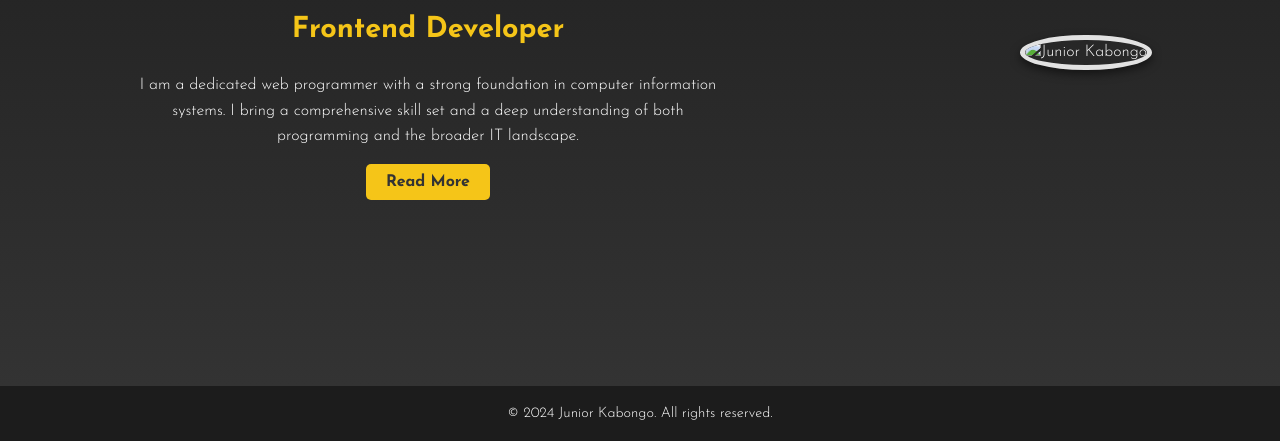
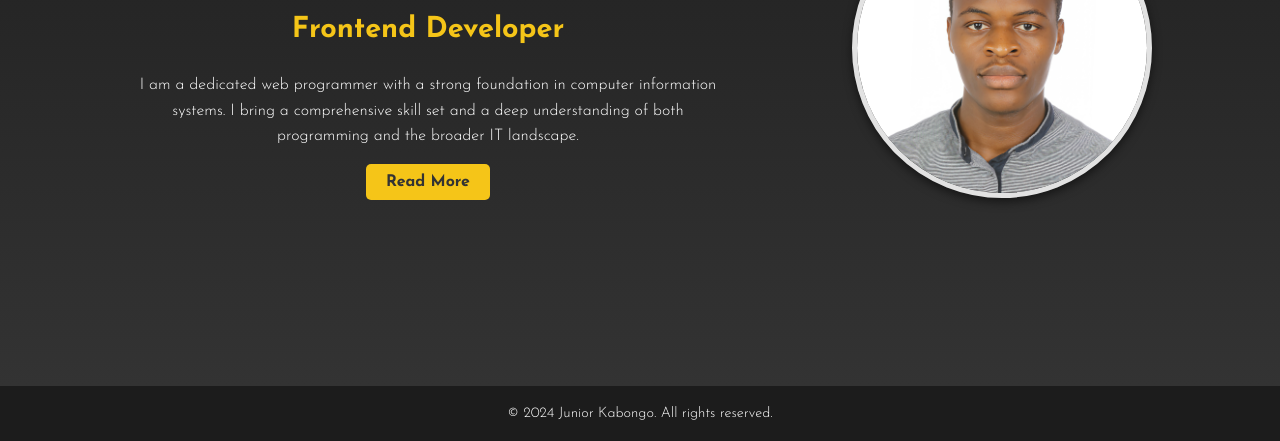
Before and after one commit to bob-jr-kab/Portfolio, a plain HTML site: page index.html in a window 1280 px wide. Shown: the part 359-800 px from the top of the page. Drawn offline with Linux system fonts and the light colour scheme; the site is published under a folder, as on GitHub Pages, so addresses that start at the root find nothing.

Commit message:
Update index.html

```diff
--- a/index.html
+++ b/index.html
@@ -37,7 +37,7 @@
         <a href="#about" class="btn">Read More</a>
       </div>
       <div class="hero-image">
-        <img src="/Images/0P5A8570 +++_remastered.jpg" alt="Junior Kabongo" />
+        <img src="./Images/0P5A8570 +++_remastered.jpg" alt="Junior Kabongo" />
       </div>
     </section>
 
```
